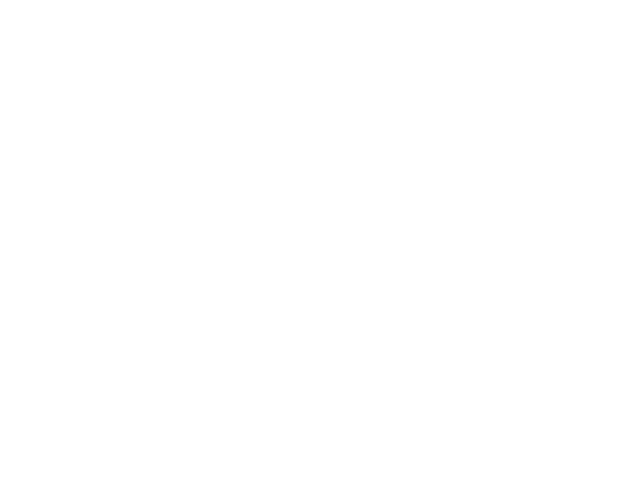
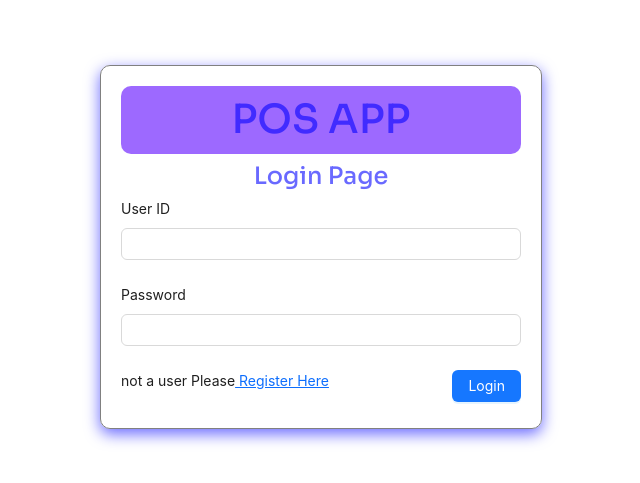
Before and after one commit to kishumohi/POS-APP, a React (Vite) app in the folder client/: page /login in a window 1280 px wide. Before the commit this address had no page. Shown: the part 153-636 px from the top of the page, without its empty margins (319-959 px from the left). Built offline with nearby package versions, Linux system fonts and the light colour scheme.

Commit message:
Done - Register and Login Form Design

```diff
--- a/client/src/App.jsx
+++ b/client/src/App.jsx
@@ -3,6 +3,8 @@
 import Homepage from "./pages/Homepage.jsx";
 import ItemPage from "./pages/ItemPage.jsx";
 import CartPage from "./pages/CartPage.jsx";
+import Login from "./pages/Login.jsx";
+import Register from "./pages/Register.jsx";
 
 function App() {
   return (
@@ -12,6 +14,8 @@
           <Route path="/" element={<Homepage />} />
           <Route path="/items" element={<ItemPage />} />
           <Route path="/cart" element={<CartPage />} />
+          <Route path="/login" element={<Login />} />
+          <Route path="/register" element={<Register />} />
         </Routes>
       </BrowserRouter>
     </div>
--- a/client/src/index.css
+++ b/client/src/index.css
@@ -40,3 +40,35 @@
   border: 2px solid green;
   background-color: aquamarine;
 }
+
+/************** register page ******************/
+
+.register {
+  display: flex;
+  flex-direction: column;
+  align-items: center;
+  justify-content: center;
+  height: 100vh;
+}
+
+.register input {
+  width: 400px !important;
+}
+
+.register-form {
+  padding: 20px;
+  border: 1px solid gray;
+  border-radius: 10px;
+  box-shadow: rgba(0, 0, 255, 0.589) 0px 5px 15px;
+}
+.register-form h1 {
+  text-align: center;
+  color: rgba(0, 0, 255, 0.589);
+  padding: 10px;
+  background-color: rgba(89, 0, 255, 0.589);
+  border-radius: 10px;
+}
+.register h4 {
+  color: rgba(0, 0, 255, 0.589);
+  text-align: center;
+}
--- /dev/null
+++ b/client/src/pages/Login.jsx
@@ -0,0 +1,40 @@
+import { Button, Form, Input } from "antd";
+import React from "react";
+import { Link } from "react-router-dom";
+
+function Login() {
+  const handleSubmit = (value) => {
+    console.log(value);
+  };
+  return (
+    <div>
+      <>
+        <div className="register">
+          <div className="register-form">
+            <h1>POS APP</h1>
+            <h4>Login Page</h4>
+            <Form layout="vertical" onFinish={handleSubmit}>
+              <Form.Item name="userId" label="User ID">
+                <Input />
+              </Form.Item>
+              <Form.Item name="password" label="Password">
+                <Input type="password" />
+              </Form.Item>
+              <div className="d-flex justify-content-between">
+                <p>
+                  not a user Please
+                  <Link to="/register"> Register Here</Link>
+                </p>
+                <Button type="primary" htmlType="submit">
+                  Login
+                </Button>
+              </div>
+            </Form>
+          </div>
+        </div>
+      </>
+    </div>
+  );
+}
+
+export default Login;
--- /dev/null
+++ b/client/src/pages/Register.jsx
@@ -0,0 +1,43 @@
+import { Button, Form, Input } from "antd";
+import React from "react";
+import { Link } from "react-router-dom";
+
+function Register() {
+  const handleSubmit = (value) => {
+    console.log(value);
+  };
+  return (
+    <div>
+      <>
+        <div className="register">
+          <div className="register-form">
+            <h1>POS APP</h1>
+            <h4>Rgister Page</h4>
+            <Form layout="vertical" onFinish={handleSubmit}>
+              <Form.Item name="name" label="Name">
+                <Input />
+              </Form.Item>
+              <Form.Item name="userId" label="User ID">
+                <Input />
+              </Form.Item>
+              <Form.Item name="password" label="Password">
+                <Input type="password" />
+              </Form.Item>
+              <div className="d-flex justify-content-between">
+                <p>
+                  Already Register Please
+                  <Link to="/login"> Login Here</Link>
+                </p>
+                <Button type="primary" htmlType="submit">
+                  Register
+                </Button>
+              </div>
+            </Form>
+          </div>
+        </div>
+      </>
+    </div>
+  );
+}
+
+export default Register;
```
